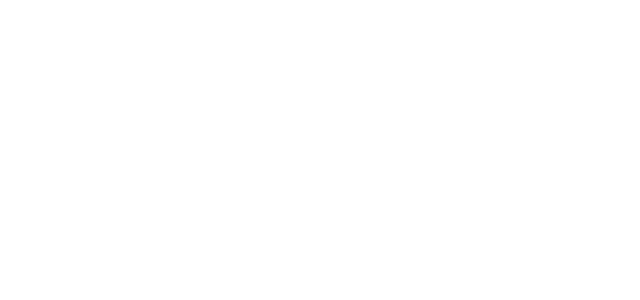
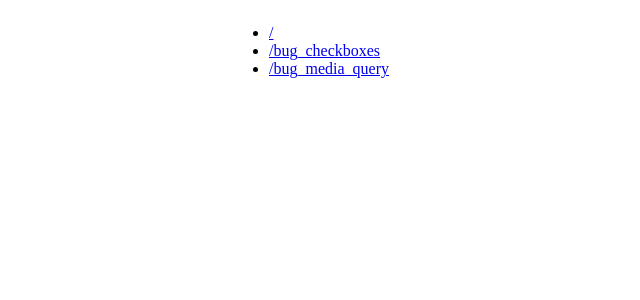
Before and after one commit to pkolt/bug_checkbox_happy_dom, a React (Vite) app: page / in a window 1280 px wide. Shown: the top 300 px of the page, without its empty margins (95-735 px from the left). Built offline with nearby package versions, Linux system fonts and the light colour scheme.

Commit message:
Add test case

```diff
--- a/src/App.tsx
+++ b/src/App.tsx
@@ -1,11 +1,13 @@
 import { BugCheckboxes } from './pages/BugCheckboxes';
 import { BugMediaQuery } from './pages/BugMediaQuery';
+import { HomePage } from './pages/HomePage';
 import { Page } from './constants';
 
 export const App = () => {
   const pathname = location.pathname as Page;
   return (
     <>
+      {pathname === Page.HomePage && <HomePage />}
       {pathname === Page.BugCheckboxes && <BugCheckboxes />}
       {pathname === Page.BugMediaQuery && <BugMediaQuery />}
     </>
--- a/src/constants.ts
+++ b/src/constants.ts
@@ -1,4 +1,5 @@
 export enum Page {
-    BugCheckboxes = '/bug_checkboxes',
-    BugMediaQuery = '/bug_media_query',
+  HomePage = '/',
+  BugCheckboxes = '/bug_checkboxes',
+  BugMediaQuery = '/bug_media_query',
 }
--- a/src/pages/BugMediaQuery/index.tsx
+++ b/src/pages/BugMediaQuery/index.tsx
@@ -1,10 +1,14 @@
 import { Container, Spinner } from './styled';
 import './styled';
 
-export const BugMediaQuery = () => {
+interface BugMediaQueryProps {
+  onClick?: () => void;
+}
+
+export const BugMediaQuery: React.FC<BugMediaQueryProps> = ({ onClick }) => {
   return (
     <Container>
-      <Spinner />
+      <Spinner data-testid="spinner" onClick={onClick} />
     </Container>
   );
 };
--- /dev/null
+++ b/src/pages/HomePage/index.tsx
@@ -0,0 +1,14 @@
+import { Page } from '../../constants';
+
+export const HomePage = () => {
+  const paths = Object.values(Page);
+  return (
+    <ul>
+      {paths.map((path) => (
+        <li>
+          <a href={path}>{path}</a>
+        </li>
+      ))}
+    </ul>
+  );
+};
```
Also changed, not shown: 1 other file (tests, documents, lock files or other folders).
